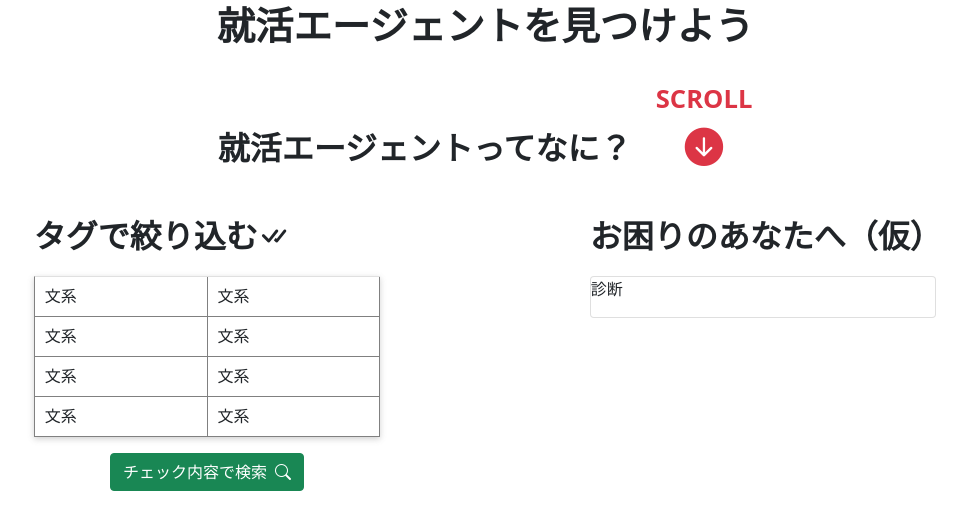
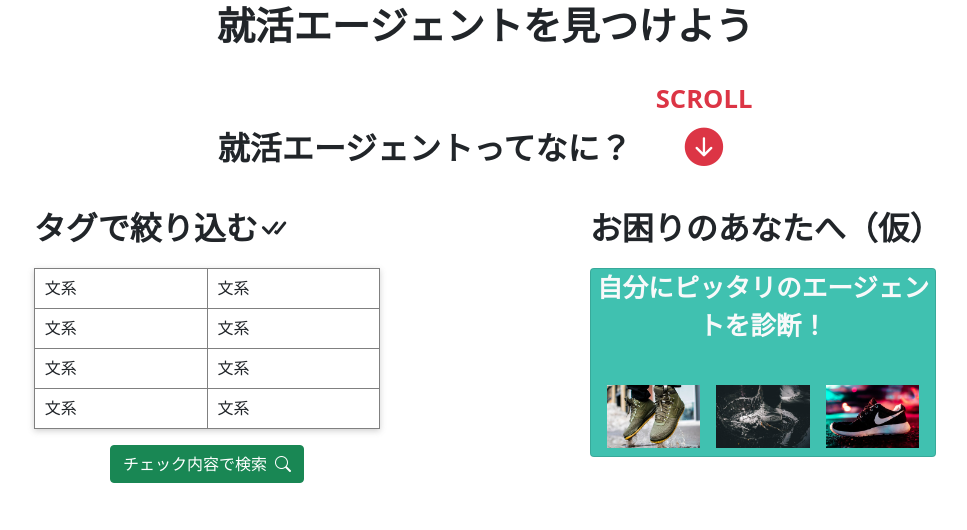
Before and after one commit to posse-ap/-teamdev-2022-posse1-team2D-, a PHP site: page / in a window 1280 px wide. Shown: the part 201-731 px from the top of the page, without its empty margins (155-1122 px from the left). Run offline with PHP 8.4, Linux system fonts and the light colour scheme; data comes from the database, SQL or seed files in the repository.

Commit message:
診断画面のドラフト作成

```diff
--- a/teamdev-2022-sample2/src/index.php
+++ b/teamdev-2022-sample2/src/index.php
@@ -91,7 +91,7 @@ $events = $stmt->fetchAll(PDO::FETCH_ASSOC);
                 </a>
             </div>
         </div>
-        <div class="row justify-content-around my-4">
+        <div class="row justify-content-around my-3">
             <div class="col-md-4 mb-4">
                 <form action="/result.php">
                     <p class="second-size fw-bold">タグで絞り込む<i class="bi bi-check-all"></i></p>
@@ -134,8 +134,13 @@ $events = $stmt->fetchAll(PDO::FETCH_ASSOC);
             </div>
             <div class="col-md-4">
                 <p class="second-size fw-bold">お困りのあなたへ（仮）</p>
-                <div class="card">
-                    <p>診断</p>
+                <div class="card recommend-function">
+                    <p class="third-size text-light text-center fw-bold">自分にピッタリのエージェントを診断！</p>
+                    <div class="row px-3 my-2 g-3">
+                        <img class="col-4" src="public/img/feature5.jpg" alt="">
+                        <img class="col-4" src="public/img/feature6.jpg" alt="">
+                        <img class="col-4" src="public/img/feature7.jpg" alt="">
+                    </div>
                 </div>
             </div>
         </div>
--- a/teamdev-2022-sample2/src/public/css/style.css
+++ b/teamdev-2022-sample2/src/public/css/style.css
@@ -1,7 +1,9 @@
 li {
   list-style: none;
 }
-
+img {
+  max-width: 100%;
+}
 /* -----------------------------------ヘッダー共通部分------------------------------------ */
 #header {
   background-color: rgb(64, 193, 176);
@@ -132,9 +134,10 @@ li {
   padding: 0;
   height: 161px;
   /* 4行分の高さ+borderの1px */
-    border-top : solid 1px #e0e0e0 ;
+    border-top : solid 1px gray ;
     border-left: solid 1px gray;
-    box-shadow : 0 2px 6px rgba(100, 100, 100, 0.3) ;
+    box-shadow : 0 2px 6px rgba(100, 100, 100, 0.3);
+    /* box-shadow: 0 0 8px 4px #ccc; */
   flex-direction: column;
   /* 並び順を縦方向に変更 */
   flex-wrap: wrap;
@@ -158,6 +161,9 @@ ul .tag {
   display: none;
 }
 
+.recommend-function {
+  background-color: rgb(64, 193, 176);
+}
 .btnx--outline {
   color: var(--bs-orange);
   background: var(--bs-white);
```
Also changed, not shown: teamdev-2022-sample2/src/public/img/feature5.jpg (added), teamdev-2022-sample2/src/public/img/feature6.jpg (added), teamdev-2022-sample2/src/public/img/feature7.jpg (added), teamdev-2022-sample2/src/public/img/feature8.jpg (added).
